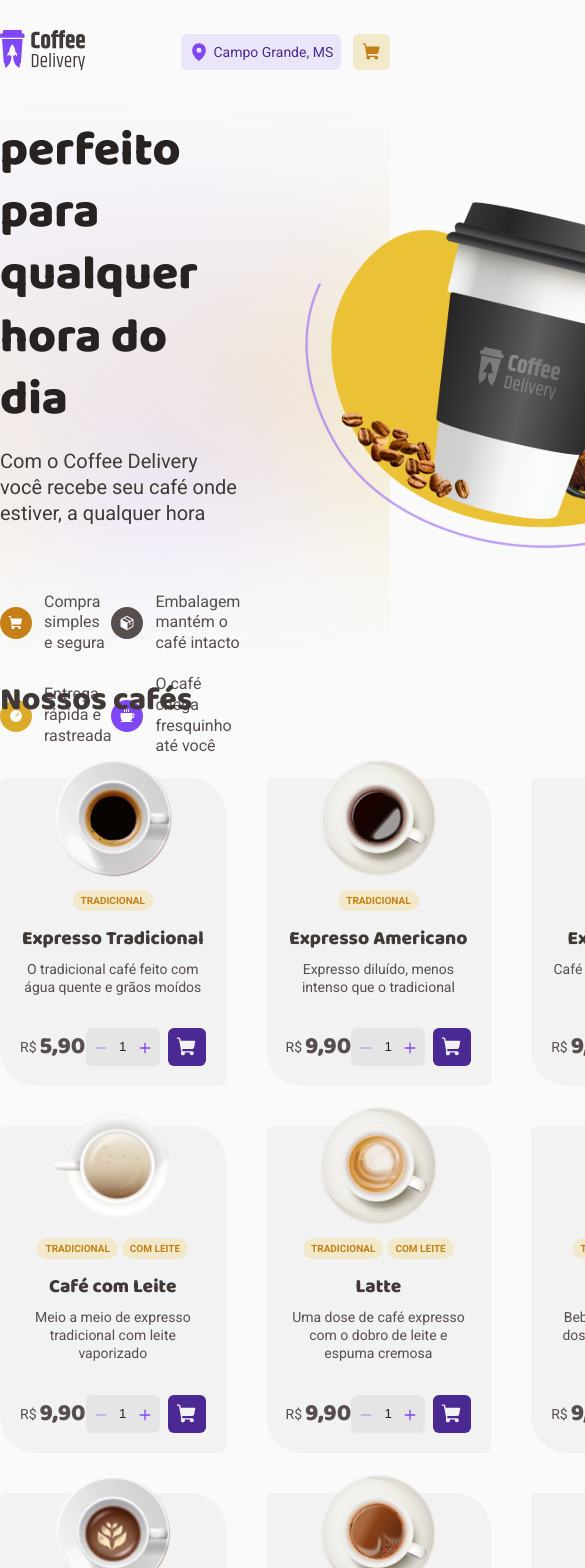
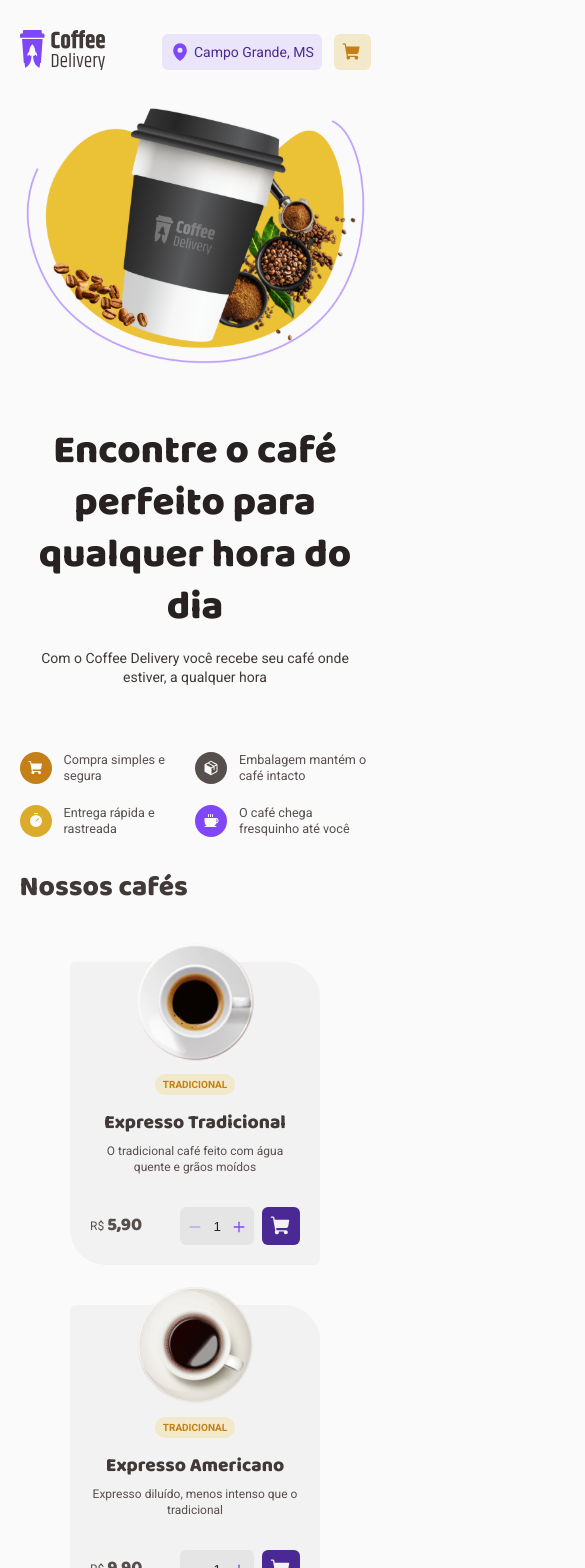
Before and after one commit to Joao-Pedro-Nogueira/CoffeeDelivery, a React (Vite) app: page / in a window 390 px wide. Shown: the top 1568 px of the page, 585 px wide, since content can reach past the window. Built offline with nearby package versions, Linux system fonts and the light colour scheme.

Commit message:
Responsive HomePage

```diff
--- a/src/Layouts/DafaultLayout/styles.ts
+++ b/src/Layouts/DafaultLayout/styles.ts
@@ -6,5 +6,9 @@
     max-width: 70rem;
     margin-right: auto;
     margin-left: auto;
+
+    @media screen and (max-width: 768px) {
+      width: 90vw;
+    }
   }
 `;
--- a/src/components/InfoItem/styles.ts
+++ b/src/components/InfoItem/styles.ts
@@ -5,6 +5,12 @@
   align-items: center;
   justify-content: flex-start;
   gap: 0.75rem;
+
+  @media screen and (max-width: 768px) {
+    p {
+      text-align: left;
+    }
+  }
 `
 
 interface InfoItemProps {
@@ -16,7 +22,7 @@
   height: 2rem;
   border-radius: 50%;
   padding: 0.5rem;
-  color: ${({theme}) => theme.colors["base-background"]};
+  color: ${({ theme }) => theme.colors["base-background"]};
 
-  background-color: ${({ iconColor }) => iconColor };
+  background-color: ${({ iconColor }) => iconColor};
 `
--- a/src/components/TextsComponents.ts
+++ b/src/components/TextsComponents.ts
@@ -9,13 +9,17 @@
 }
 
 export const TitleText = styled.h1<TitleTextProps>`
-  font-family: ${({theme})=> theme.fonts.title};
-  font-size: ${({theme, size})=> theme.textSizes[`title-title-${size ?? 'l'}`]};
-  color: ${({theme, color})=> theme.colors[`base-${color ?? 'title'}`]};
+  font-family: ${({ theme }) => theme.fonts.title};
+  font-size: ${({ theme, size }) => theme.textSizes[`title-title-${size ?? 'l'}`]};
+  color: ${({ theme, color }) => theme.colors[`base-${color ?? 'title'}`]};
   line-height: 130%;
-  font-weight: ${({ weight })=> [`${weight ?? 800}`]};
-  margin-top: ${({marginTop})=> [`${marginTop ?? 0}rem`]};
-  margin-bottom: ${({marginBottom})=> [`${marginBottom ?? 0}rem`]};
+  font-weight: ${({ weight }) => [`${weight ?? 800}`]};
+  margin-top: ${({ marginTop }) => [`${marginTop ?? 0}rem`]};
+  margin-bottom: ${({ marginBottom }) => [`${marginBottom ?? 0}rem`]};
+
+  @media screen and (max-width: 768px) {
+    font-size: ${({ theme, size }) => theme.textSizes[`title-title-mobile-${size ?? 'm'}`]};
+  }
 `
 
 interface RegularTextProps {
@@ -27,11 +31,15 @@
 }
 
 export const RegularText = styled.p<RegularTextProps>`
-  font-family: ${({theme})=> theme.fonts.regular};
-  font-size: ${({theme, size, weight})=> theme.textSizes[`text-regular-${size ?? 'm'}`]};
-  font-weight: ${({weight}) => [`${weight ?? 400}`]};
-  color: ${({theme, color})=> theme.colors[`base-${color ?? 'title'}`]};
+  font-family: ${({ theme }) => theme.fonts.regular};
+  font-size: ${({ theme, size }) => theme.textSizes[`text-regular-${size ?? 'm'}`]};
+  font-weight: ${({ weight }) => [`${weight ?? 400}`]};
+  color: ${({ theme, color }) => theme.colors[`base-${color ?? 'title'}`]};
   line-height: 130%;
-  margin-top: ${({marginTop})=> [`${marginTop ?? 0}rem`]};
-  margin-bottom: ${({marginBottom})=> [`${marginBottom ?? 0}rem`]};
+  margin-top: ${({ marginTop }) => [`${marginTop ?? 0}rem`]};
+  margin-bottom: ${({ marginBottom }) => [`${marginBottom ?? 0}rem`]};
+
+  @media screen and (max-width: 768px) {
+    font-size: ${({ theme, size }) => theme.textSizes[`text-regular-mobile-${size ?? 'm'}`]};
+  }
 `
--- a/src/pages/Home/components/CoffeeCard/styles.ts
+++ b/src/pages/Home/components/CoffeeCard/styles.ts
@@ -1,8 +1,8 @@
 import styled from "styled-components";
 
 export const CoffeeCardContainer = styled.div`
-  width: 100%;
-  background-color: ${({theme}) => theme.colors["base-card"]};
+  width: 250px;
+  background-color: ${({ theme }) => theme.colors["base-card"]};
   border-radius: 6px 36px 6px 36px;
   display: flex;
   flex-direction: column;
@@ -30,17 +30,17 @@
   align-items: center;
   justify-content: center;
   gap: 0.25rem;
-  margin-top: ${({marginTop})=> [`${marginTop ?? 0}rem`]};
-  margin-bottom: ${({marginBottom})=> [`${marginBottom ?? 0}rem`]};
+  margin-top: ${({ marginTop }) => [`${marginTop ?? 0}rem`]};
+  margin-bottom: ${({ marginBottom }) => [`${marginBottom ?? 0}rem`]};
 
   span {
     padding: 0.25rem 0.5rem;
-    color: ${({theme}) => theme.colors["brand-yellow-dark"]};
-    background-color: ${({theme}) => theme.colors["brand-yellow-light"]};
+    color: ${({ theme }) => theme.colors["brand-yellow-dark"]};
+    background-color: ${({ theme }) => theme.colors["brand-yellow-light"]};
     border-radius: 999px;
-    font-size: ${({theme})=> theme.textSizes["components-tag"]};
+    font-size: ${({ theme }) => theme.textSizes["components-tag"]};
     font-weight: bold;
-    font-family: ${({theme})=> theme.fonts.regular};
+    font-family: ${({ theme }) => theme.fonts.regular};
     line-height: 130%;
     text-transform: uppercase;
   }
@@ -73,14 +73,14 @@
     display: flex;
     align-items: center;
     justify-content: center;
-    background-color: ${({theme}) => theme.colors["brand-purple-dark"]};
-    color: ${({theme}) => theme.colors["base-card"]};
+    background-color: ${({ theme }) => theme.colors["brand-purple-dark"]};
+    color: ${({ theme }) => theme.colors["base-card"]};
     border-radius: 6px;
     margin-left: 0.3rem;
     transition: 0.12s;
 
     &:hover {
-      background-color: ${({theme}) => theme.colors["brand-purple"]};
+      background-color: ${({ theme }) => theme.colors["brand-purple"]};
     }
   }
 `
--- a/src/pages/Home/components/Intro/index.tsx
+++ b/src/pages/Home/components/Intro/index.tsx
@@ -7,9 +7,9 @@
 
 export function Intro() {
 
-  const {colors} = useTheme()
+  const { colors } = useTheme()
 
-  return(
+  return (
     <IntroContainer>
       <IntroContent className="container">
         <div>
@@ -23,22 +23,22 @@
           </section>
           <InfosContainer>
             <InfoItem
-              icon={<ShoppingCart weight="fill"/>}
+              icon={<ShoppingCart weight="fill" size={16} />}
               text='Compra simples e segura'
               iconColor={colors["brand-yellow-dark"]}
             />
             <InfoItem
-              icon={<Package weight="fill"/>}
+              icon={<Package weight="fill" size={16} />}
               text='Embalagem mantém o café intacto'
               iconColor={colors["base-text"]}
             />
             <InfoItem
-              icon={<Timer weight="fill"/>}
+              icon={<Timer weight="fill" size={16} />}
               text='Entrega rápida e rastreada'
               iconColor={colors["brand-yellow"]}
             />
             <InfoItem
-              icon={<Coffee weight="fill"/>}
+              icon={<Coffee weight="fill" size={16} />}
               text='O café chega fresquinho até você'
               iconColor={colors["brand-purple"]}
             />
--- a/src/pages/Home/components/Intro/styles.ts
+++ b/src/pages/Home/components/Intro/styles.ts
@@ -5,7 +5,7 @@
 
 export const IntroContainer = styled.section`
   width: 100%;
-  height: 34rem;
+  min-height: 34rem;
   background: ${({ theme }) => `url(${introBackgroundImg}) no-repeat center,
       linear-gradient(
         0deg,
@@ -14,17 +14,34 @@
         ${theme.colors["base-background"]} 100%
       )`};
   background-size: cover;
+  @media screen and (max-width: 768px) {
+    background: none;
+  }
 
   display: flex;
   align-items: center;
   justify-content: center;
-`
+  `
 
 export const IntroContent = styled.div`
   display: flex;
   align-items: center;
   justify-content: space-between;
   gap: 3.5rem;
+
+  @media screen and (max-width: 768px) {
+      display: flex;
+      flex-direction: column-reverse;
+      align-items: center;
+
+      div {
+        text-align: center;
+      }
+
+      img {
+        width: 100%;
+      }
+  }
 `
 
 export const IntroTitle = styled(TitleText)`
--- a/src/pages/Home/components/Menu/index.tsx
+++ b/src/pages/Home/components/Menu/index.tsx
@@ -4,14 +4,14 @@
 import { CoffeeList, MenuContainer } from "./styles";
 
 export function Menu() {
-  return(
+  return (
     <MenuContainer className="container">
       <TitleText size="l" color="subtitle">
         Nossos cafés
       </TitleText>
       <CoffeeList>
         {coffees.map((coffee) => {
-          return(
+          return (
             <CoffeeCard key={coffee.id} coffee={coffee} />
           )
         })}
--- a/src/pages/Home/components/Menu/styles.tsx
+++ b/src/pages/Home/components/Menu/styles.tsx
@@ -1,16 +1,21 @@
 import styled from "styled-components";
 
 export const MenuContainer = styled.section`
-  width: 100%;
+  max-width: 100%;
   margin-top: 2rem;
 `
 
 export const CoffeeList = styled.div`
   width: 100%;
   display: grid;
-  grid-template-columns: repeat(4, 1fr);
+  grid-template-columns: repeat(auto-fit, minmax(250px, 1fr));
   column-gap: 2.5rem;
   row-gap: 2.5rem;
   margin-top: 3.5rem;
 
+  @media screen and (max-width: 768px) {
+    display: flex;
+    flex-direction: column;
+    align-items: center;
+  }
 `
--- a/src/styles/global.ts
+++ b/src/styles/global.ts
@@ -26,9 +26,9 @@
   }
 
   body, input-security, text-area, button {
-    font-family: ${({theme }) => theme.fonts.regular};
+    font-family: ${({ theme }) => theme.fonts.regular};
     font-weight: 400;
-    font-size: ${({theme }) => theme.textSizes["text-regular-m"]};
+    font-size: ${({ theme }) => theme.textSizes["text-regular-m"]};
   }
 
   button {
--- a/src/styles/themes/default.ts
+++ b/src/styles/themes/default.ts
@@ -33,6 +33,15 @@
     "components-tag": "0.625rem",
     "components-button-g": "0.875rem",
     "components-button-s": "0.75rem",
+
+    "title-title-mobile-xl": "2.5rem",
+    "title-title-mobile-l": "1.75rem",
+    "title-title-mobile-m": "1.15rem",
+    "title-title-mobile-s": "1.2rem",
+    "title-title-mobile-xs": "0.875rem",
+    "text-regular-mobile-l": "0.875rem",
+    "text-regular-mobile-m": "0.790rem",
+    "text-regular-mobile-s": "0.75rem",
   },
   fonts: {
     regular: "'Roboto'",
```
Also changed, not shown: src/components/Header/styles.ts (+8 -8 lines), src/pages/Home/components/CoffeeCard/index.tsx (+5 -5 lines).
